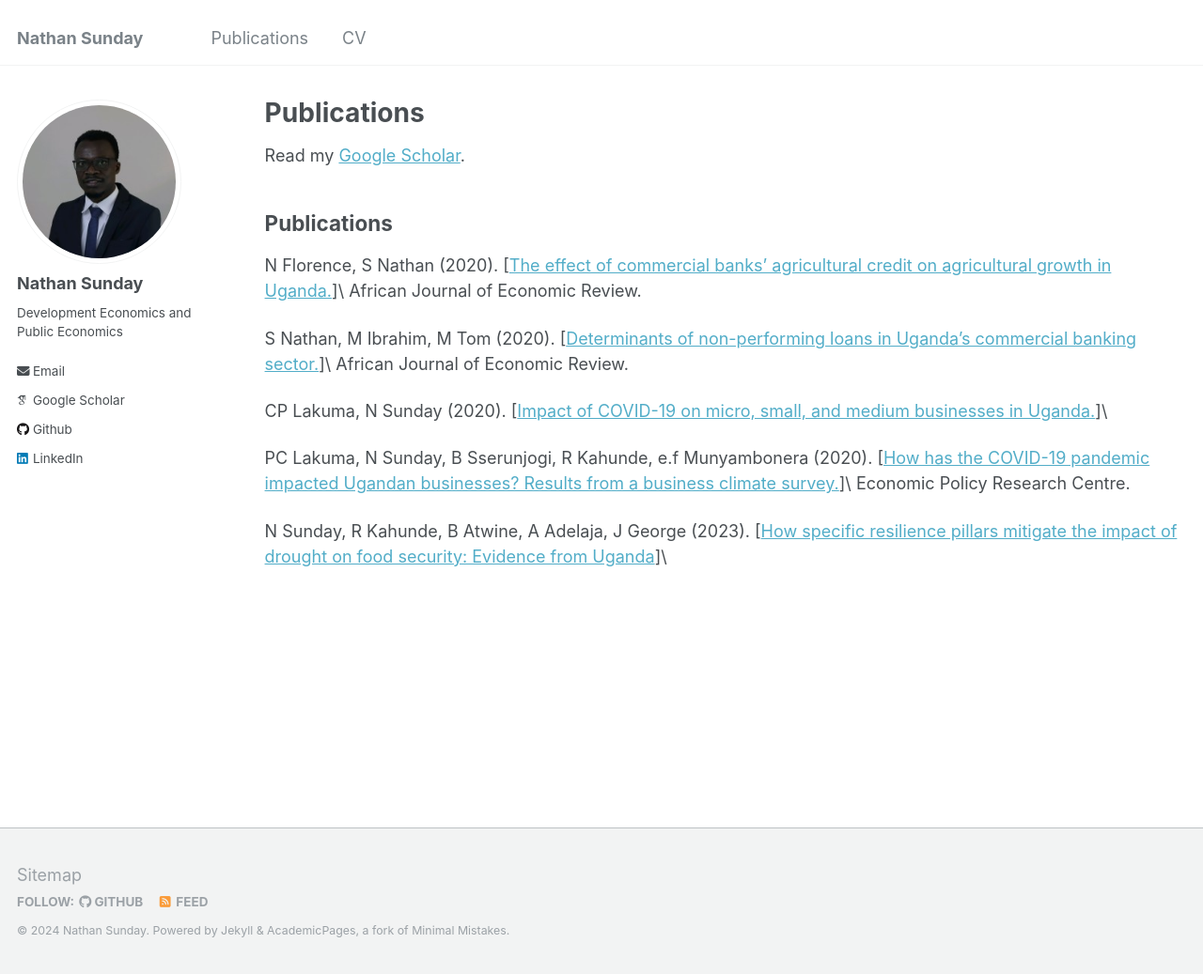
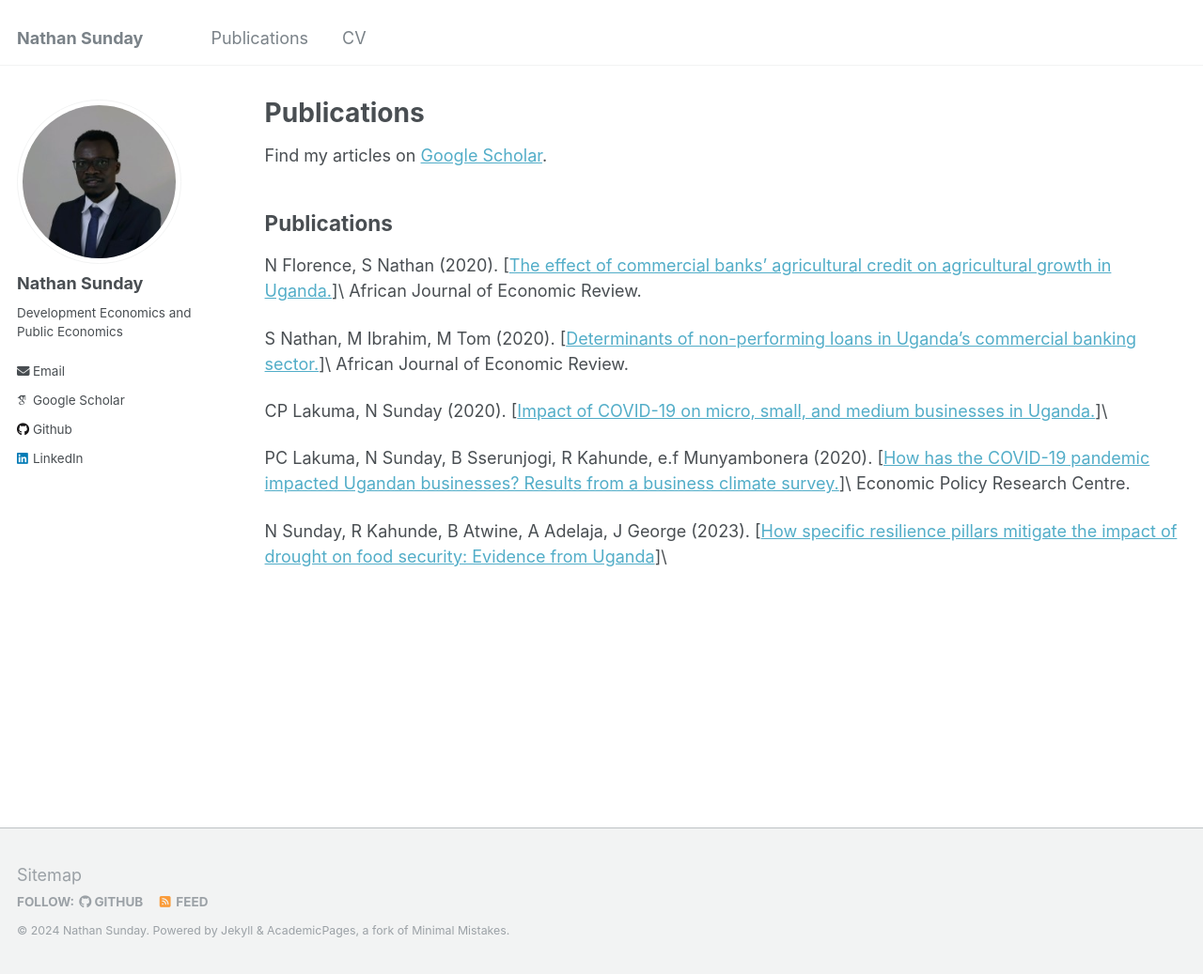
Before and after one commit to LizzyChikapa/nathan, a Jekyll site: the page built from _pages/publications.md, in a window 1280 px wide and 1037 px high. Shown: the whole window at 94% size. Built offline with Jekyll 4.4.1, drawn with Linux system fonts in a browser that asks for light colours; some web fonts are replaced.

Commit message:
Update publications.md

```diff
--- a/_pages/publications.md
+++ b/_pages/publications.md
@@ -10,8 +10,7 @@ author_profile: true
 {% endif %}
 
 {% include base_path %}
-
-Read my [Google Scholar][google_scholar].
+Find my articles on [Google Scholar][google_scholar].
 
 ## Publications
 
```
